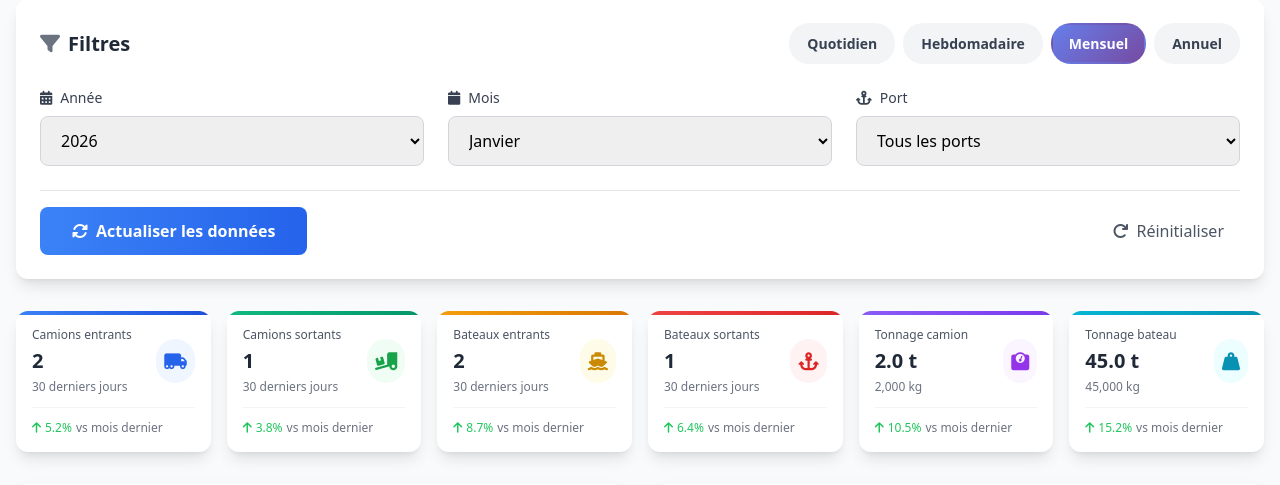
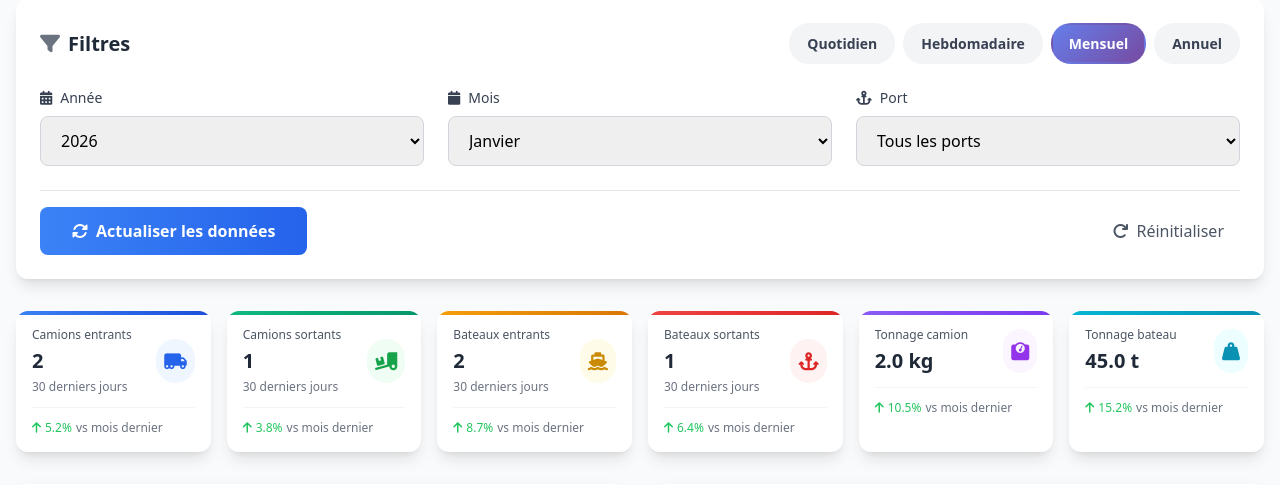
Before and after one commit to FabianCoder047/GPB, a PHP site: page /dashboards/admin/index.php in a window 1280 px wide. Shown: the part 150-635 px from the top of the page. Run offline with PHP 8.4, Linux system fonts and the light colour scheme; a user stored in the database is signed in; data comes from the database, SQL or seed files in the repository; some libraries are stand-ins or nearby versions.

Commit message:
Commit 5

```diff
--- a/dashboards/admin/index.php
+++ b/dashboards/admin/index.php
@@ -847,10 +847,7 @@ while ($row = $result->fetch_assoc()) {
                     <div>
                         <p class="text-xs font-medium text-gray-600">Tonnage camion</p>
                         <p class="text-xl font-bold text-gray-800 mt-1">
-                            <?php echo number_format($stats_globales['tonnage_camion_t'], 1); ?> t
-                        </p>
-                        <p class="text-xs text-gray-500 mt-1">
-                            <?php echo number_format($stats_globales['tonnage_camion_kg']); ?> kg
+                            <?php echo number_format($stats_globales['tonnage_camion_t'], 1); ?> kg
                         </p>
                     </div>
                     <div class="bg-purple-50 p-2 rounded-full">
@@ -874,9 +871,6 @@ while ($row = $result->fetch_assoc()) {
                         <p class="text-xs font-medium text-gray-600">Tonnage bateau</p>
                         <p class="text-xl font-bold text-gray-800 mt-1">
                             <?php echo number_format($stats_globales['tonnage_bateau_t'], 1); ?> t
-                        </p>
-                        <p class="text-xs text-gray-500 mt-1">
-                            <?php echo number_format($stats_globales['tonnage_bateau_kg']); ?> kg
                         </p>
                     </div>
                     <div class="bg-cyan-50 p-2 rounded-full">
```
